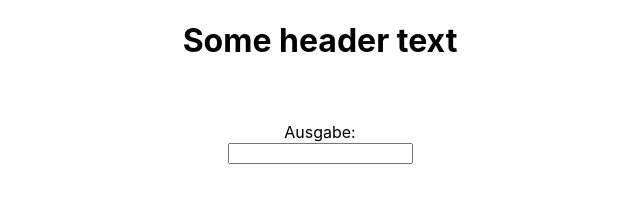
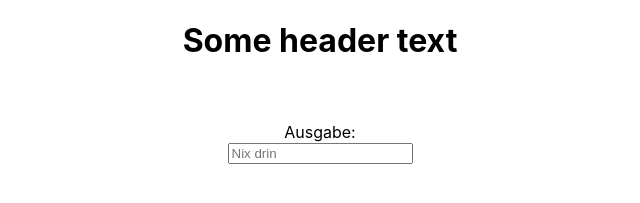
Before and after one commit to olavschuermann/react-hooks-playground1, a React (Create React App) app: page / in a window 1280 px wide. Shown: the top 203 px of the page, without its empty margins (320-960 px from the left). Built offline with nearby package versions, Linux system fonts and the light colour scheme.

Commit message:
getting input from child component, setting data in ausgabe with hook

```diff
--- a/src/App.js
+++ b/src/App.js
@@ -1,17 +1,17 @@
-import React from 'react';
+import React, { useState } from 'react';
 import './App.css';
 import AskForm from './components/AskForm';
 
 function App() {
 
-  let dataFirstField = '';
+  const [ dataFirstField, setDataFirstField ] = useState('');
 
   const getDataFirstField = (data) => {
     // e.preventDefault();
     console.log('Daten in Parent (data): ' + data);
     // Übergabe von Input aus Child nach Parent funktioniert
-    // nun: wie bekomme ich das in das Ausgabefeld?
-    dataFirstField = data;
+    // nun: wie bekomme ich das in das Ausgabefeld? Hook nutzen!
+    setDataFirstField(data);
 }
 
   return (
@@ -19,7 +19,7 @@ function App() {
       <h1>Some header text</h1>
       <br /><br />
       Ausgabe:<br />
-      <input type="text" placeholder="" value={dataFirstField} />
+      <input type="text" placeholder="Nix drin" value={dataFirstField} />
       <br /><br /><br />
       <AskForm getDataFirstField={getDataFirstField} />
     </div>
```
